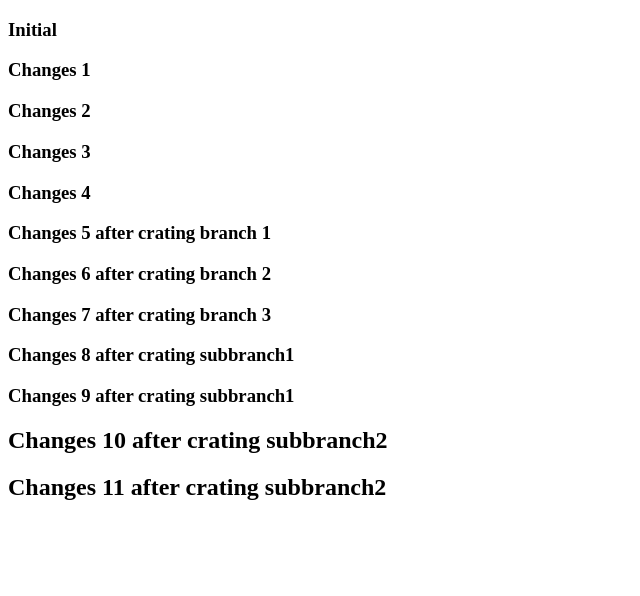
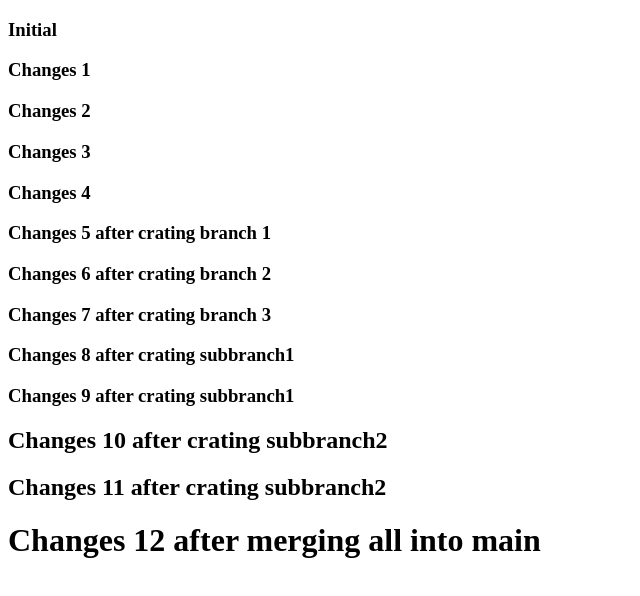
Before and after one commit to AramZakaryan/git-experiments, a plain HTML site: page Index.html in a window 1280 px wide. Shown: the whole page, without its empty margins (0-640 px from the left). Drawn offline with Linux system fonts and the light colour scheme.

Commit message:
Commit of Changes 12 after merging all into main

```diff
--- a/Index.html
+++ b/Index.html
@@ -20,6 +20,8 @@
 <h2>Changes 10 after crating subbranch2</h2>
 <h2>Changes 11 after crating subbranch2</h2>
 
+<h1>Changes 12 after merging all into main</h1>
+
 <script>
 </script>
 
```
